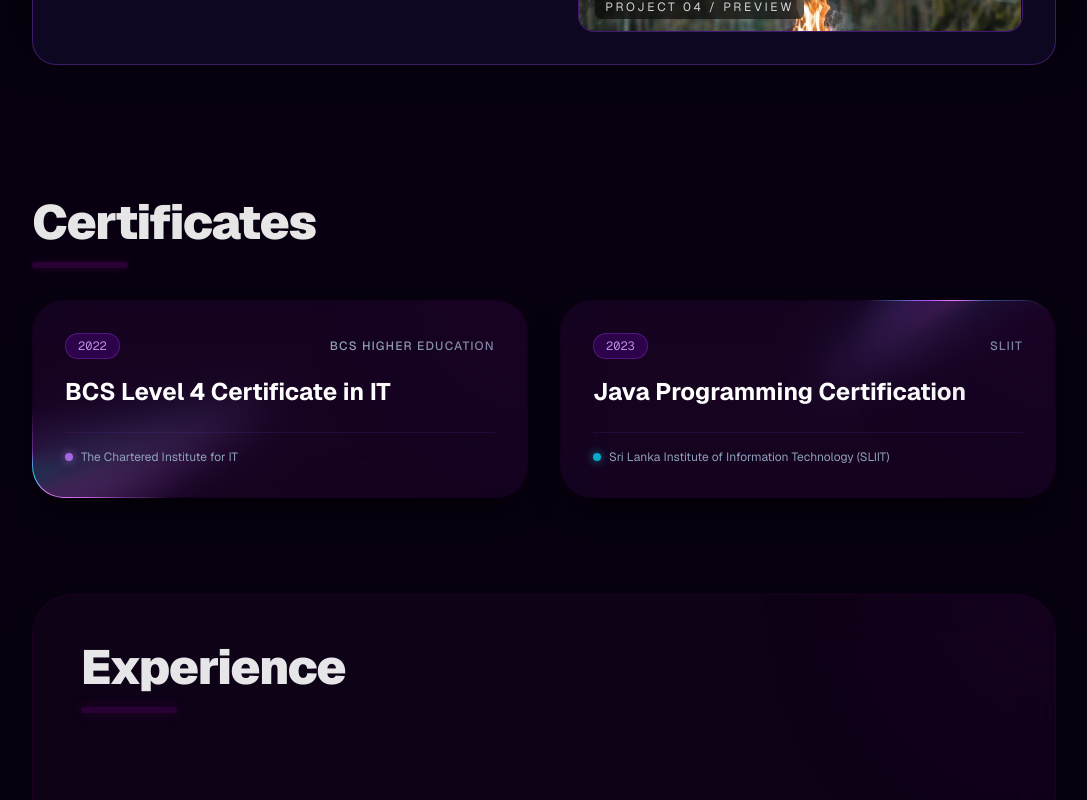
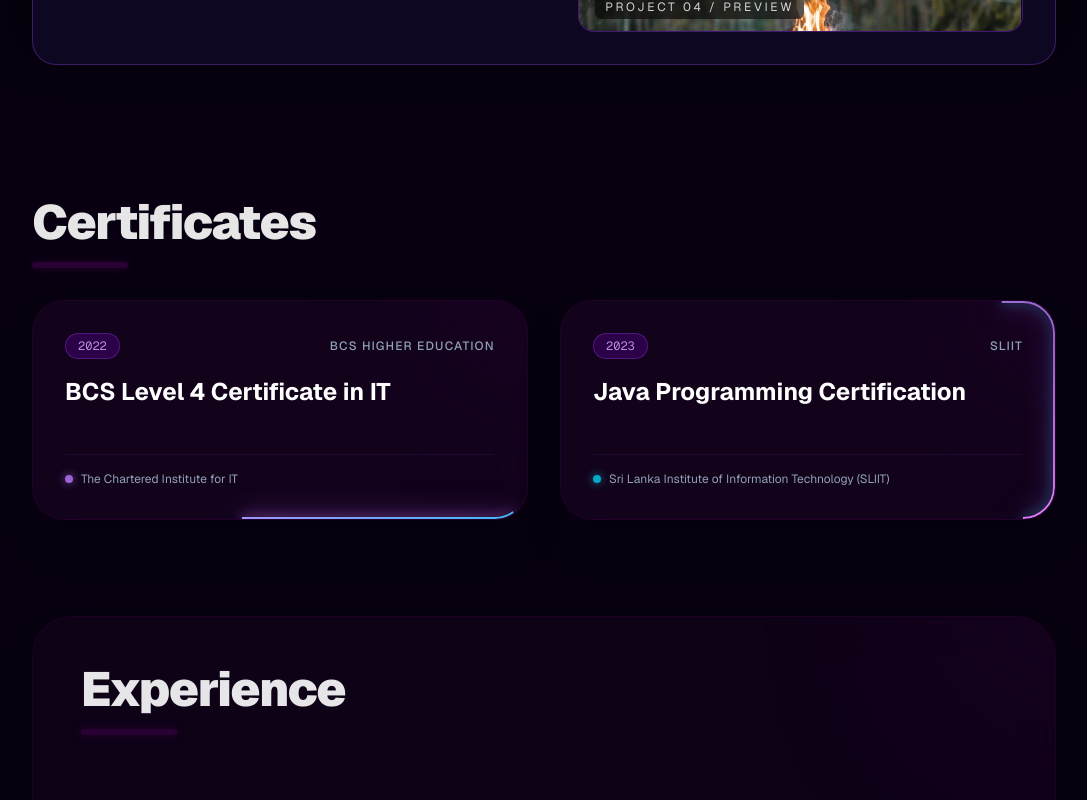
Before and after one commit to Chathuni-Karunarathne/my-portfolio, a Next.js app: page / in a window 1280 px wide. Shown: the part 4409-5209 px from the top of the page, without its empty margins (96-1183 px from the left). Built offline with nearby package versions, Linux system fonts and the light colour scheme.

Commit message:
feat: initialize portfolio layout with navigation, hero section, and education display

```diff
--- a/app/globals.css
+++ b/app/globals.css
@@ -50,75 +50,26 @@ body {
   }
 }
 
-/* Certificate Box Thin Slow Glowing Border Beam */
-.cert-beam-wrapper {
-  position: relative;
-  border-radius: 2rem;
-  overflow: hidden;
-  padding: 1px;
-  background: rgba(42, 1, 52, 0.4);
-  box-shadow: 0 15px 35px -10px rgba(0, 0, 0, 0.8);
-  transition: all 0.5s cubic-bezier(0.4, 0, 0.2, 1);
+/* Certificate Cards Single Slow Moving Glowing Border Ray */
+.cert-border-ray-1 {
+  stroke-dasharray: 20 80;
+  animation: cert-ray-loop 14s linear infinite;
+  filter: drop-shadow(0 0 6px rgba(232, 121, 249, 1)) drop-shadow(0 0 12px rgba(168, 85, 247, 0.8));
 }
 
-.cert-beam-wrapper:hover {
-  box-shadow: 0 20px 40px -10px rgba(42, 1, 52, 0.9), 0 0 25px rgba(168, 85, 247, 0.25);
+.cert-border-ray-2 {
+  stroke-dasharray: 20 80;
+  animation: cert-ray-loop 16s linear infinite;
+  animation-delay: -30s;
+  filter: drop-shadow(0 0 6px rgba(34, 211, 238, 1)) drop-shadow(0 0 12px rgba(168, 85, 247, 0.8));
 }
 
-.cert-beam-spinner {
-  position: absolute;
-  inset: -150%;
-  background: conic-gradient(
-    from 0deg,
-    transparent 0deg,
-    transparent 75deg,
-    rgba(168, 85, 247, 0.3) 85deg,
-    rgba(232, 121, 249, 1) 95deg,
-    rgba(34, 211, 238, 1) 100deg,
-    rgba(168, 85, 247, 0.3) 105deg,
-    transparent 115deg,
-    transparent 360deg
-  );
-  animation: cert-beam 16s linear infinite;
-  filter: drop-shadow(0 0 6px rgba(232, 121, 249, 0.85));
-  pointer-events: none;
-}
+@keyframes cert-ray-loop {
+  from {
+    stroke-dashoffset: 100;
+  }
 
-.cert-beam-spinner-delayed {
-  position: absolute;
-  inset: -150%;
-  background: conic-gradient(
-    from 0deg,
-    transparent 0deg,
-    transparent 75deg,
-    rgba(34, 211, 238, 0.3) 85deg,
-    rgba(168, 85, 247, 1) 95deg,
-    rgba(232, 121, 249, 1) 100deg,
-    rgba(34, 211, 238, 0.3) 105deg,
-    transparent 115deg,
-    transparent 360deg
-  );
-  animation: cert-beam 18s linear infinite;
-  animation-delay: -9s;
-  filter: drop-shadow(0 0 6px rgba(168, 85, 247, 0.85));
-  pointer-events: none;
-}
-
-@keyframes cert-beam {
-  from {
-    transform: rotate(0deg);
-  }
   to {
-    transform: rotate(360deg);
+    stroke-dashoffset: 0;
   }
 }
-
-.cert-beam-content {
-  position: relative;
-  z-index: 10;
-  border-radius: calc(2rem - 1px);
-  background: rgba(22, 5, 34, 0.75);
-  backdrop-filter: blur(24px);
-  -webkit-backdrop-filter: blur(24px);
-  height: 100%;
-}
--- a/app/page.tsx
+++ b/app/page.tsx
@@ -181,12 +181,36 @@ export default function Home() {
 
           <div className="grid grid-cols-1 md:grid-cols-2 gap-6 md:gap-8 w-full relative z-10">
             {/* Certificate 1 */}
-            <div className="cert-beam-wrapper group">
-              <div className="cert-beam-spinner" />
-              <div className="cert-beam-content p-7 md:p-8 flex flex-col justify-between relative overflow-hidden">
+            <div className="relative p-7 md:p-8 rounded-[2rem] bg-[#1a0524]/60 backdrop-blur-xl border border-[#2A0134]/70 shadow-2xl overflow-hidden group flex flex-col justify-between hover:border-[#2A0134] transition-colors duration-300 min-h-[220px]">
+              {/* Single Slow Moving Glowing Line */}
+              <svg
+                className="absolute inset-0 h-full w-full pointer-events-none"
+                xmlns="http://www.w3.org/2000/svg"
+              >
+                <rect
+                  x="1"
+                  y="1"
+                  width="calc(100% - 2px)"
+                  height="calc(100% - 2px)"
+                  rx="31"
+                  fill="none"
+                  stroke="url(#cert-grad-1)"
+                  strokeWidth="1.8"
+                  className="cert-border-ray-1"
+                  pathLength="100"
+                />
+                <defs>
+                  <linearGradient id="cert-grad-1" x1="0%" y1="0%" x2="100%" y2="100%">
+                    <stop offset="0%" stopColor="#c084fc" />
+                    <stop offset="50%" stopColor="#e879f9" />
+                    <stop offset="100%" stopColor="#38bdf8" />
+                  </linearGradient>
+                </defs>
+              </svg>
+
               <div className="absolute top-0 right-0 w-48 h-48 bg-[#2A0134]/30 rounded-full blur-[60px] -translate-y-1/2 translate-x-1/2 group-hover:bg-[#2A0134]/60 transition-colors duration-500 pointer-events-none"></div>
 
-                <div>
+              <div className="relative z-10">
                 <div className="flex items-center justify-between gap-3 mb-4">
                   <span className="text-xs font-mono text-purple-300/80 bg-purple-950/60 border border-purple-500/30 px-3 py-1 rounded-full">
                     2022
@@ -200,20 +224,43 @@ export default function Home() {
                 </h3>
               </div>
 
-                <div className="mt-6 pt-4 border-t border-purple-500/10 flex items-center gap-2 text-xs text-slate-400">
+              <div className="relative z-10 mt-6 pt-4 border-t border-purple-500/10 flex items-center gap-2 text-xs text-slate-400">
                 <span className="w-2 h-2 rounded-full bg-purple-400/80 shadow-[0_0_8px_rgba(192,132,252,0.6)]"></span>
                 <span>The Chartered Institute for IT</span>
               </div>
             </div>
-            </div>
 
             {/* Certificate 2 */}
-            <div className="cert-beam-wrapper group">
-              <div className="cert-beam-spinner-delayed" />
-              <div className="cert-beam-content p-7 md:p-8 flex flex-col justify-between relative overflow-hidden">
+            <div className="relative p-7 md:p-8 rounded-[2rem] bg-[#1a0524]/60 backdrop-blur-xl border border-[#2A0134]/70 shadow-2xl overflow-hidden group flex flex-col justify-between hover:border-[#2A0134] transition-colors duration-300 min-h-[220px]">
+              {/* Single Slow Moving Glowing Line */}
+              <svg
+                className="absolute inset-0 h-full w-full pointer-events-none"
+                xmlns="http://www.w3.org/2000/svg"
+              >
+                <rect
+                  x="1"
+                  y="1"
+                  width="calc(100% - 2px)"
+                  height="calc(100% - 2px)"
+                  rx="31"
+                  fill="none"
+                  stroke="url(#cert-grad-2)"
+                  strokeWidth="1.8"
+                  className="cert-border-ray-2"
+                  pathLength="100"
+                />
+                <defs>
+                  <linearGradient id="cert-grad-2" x1="0%" y1="0%" x2="100%" y2="100%">
+                    <stop offset="0%" stopColor="#38bdf8" />
+                    <stop offset="50%" stopColor="#c084fc" />
+                    <stop offset="100%" stopColor="#e879f9" />
+                  </linearGradient>
+                </defs>
+              </svg>
+
               <div className="absolute top-0 right-0 w-48 h-48 bg-[#2A0134]/30 rounded-full blur-[60px] -translate-y-1/2 translate-x-1/2 group-hover:bg-[#2A0134]/60 transition-colors duration-500 pointer-events-none"></div>
 
-                <div>
+              <div className="relative z-10">
                 <div className="flex items-center justify-between gap-3 mb-4">
                   <span className="text-xs font-mono text-purple-300/80 bg-purple-950/60 border border-purple-500/30 px-3 py-1 rounded-full">
                     2023
@@ -227,10 +274,9 @@ export default function Home() {
                 </h3>
               </div>
 
-                <div className="mt-6 pt-4 border-t border-purple-500/10 flex items-center gap-2 text-xs text-slate-400">
+              <div className="relative z-10 mt-6 pt-4 border-t border-purple-500/10 flex items-center gap-2 text-xs text-slate-400">
                 <span className="w-2 h-2 rounded-full bg-cyan-400/80 shadow-[0_0_8px_rgba(34,211,238,0.6)]"></span>
                 <span>Sri Lanka Institute of Information Technology (SLIIT)</span>
-                </div>
               </div>
             </div>
           </div>
```
Lines whose indentation alone changed are shown as unchanged.
